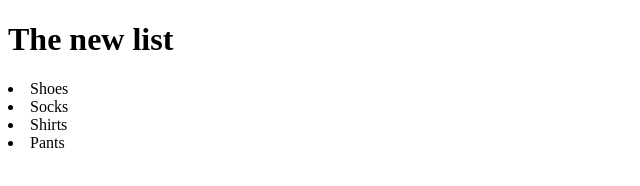
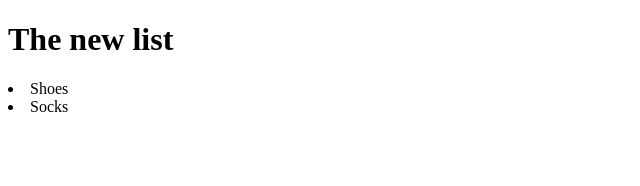
Before and after one commit to resel143/latest, a plain HTML site: page index.html in a window 1280 px wide. Shown: the whole page, without its empty margins (0-640 px from the left). Drawn offline with Linux system fonts and the light colour scheme.

Commit message:
The new End part 2

```diff
--- a/index.html
+++ b/index.html
@@ -7,7 +7,5 @@
 <h1>The new list</h1>
 <li>Shoes</li>
 <li>Socks</li>
-<li>Shirts</li>
-<li>Pants</li>
 </body>
 </html>
```
